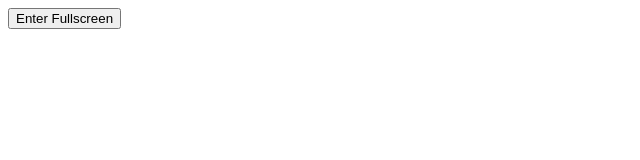
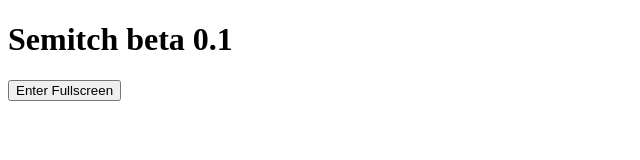
Before and after one commit to 0alex1010/semitch, a plain HTML site: page index.html in a window 1280 px wide. Shown: the whole page, without its empty margins (0-640 px from the left). Drawn offline with Linux system fonts and the light colour scheme.

Commit message:
Update index.html

```diff
--- a/index.html
+++ b/index.html
@@ -3,9 +3,10 @@
 <head>
   <meta charset="UTF-8">
   <meta name="viewport" content="width=device-width, initial-scale=1.0">
-  <title>Fullscreen Button</title>
+  <title>Semitch beta 0.1</title>
 </head>
 <body>
+  <h1>Semitch beta 0.1</h1>
   <button id="fullscreen-button">Enter Fullscreen</button>
 
   <script>
```
